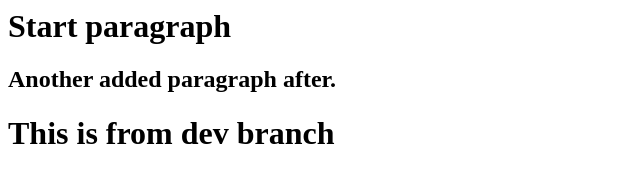
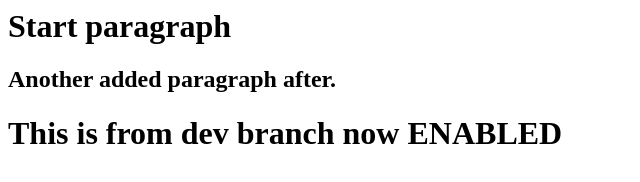
Before and after one commit to alen-jangelov/kiii-jenkins, a plain HTML site: page index.html in a window 1280 px wide. Shown: the whole page, without its empty margins (0-640 px from the left). Drawn offline with Linux system fonts and the light colour scheme.

Commit message:
Update index.html

```diff
--- a/index.html
+++ b/index.html
@@ -1,3 +1,3 @@
 <h1>Start paragraph</h1>
 <h2>Another added paragraph after.</h2>
-<h1>This is from dev branch</h1>
+<h1>This is from dev branch now ENABLED</h1>
```
